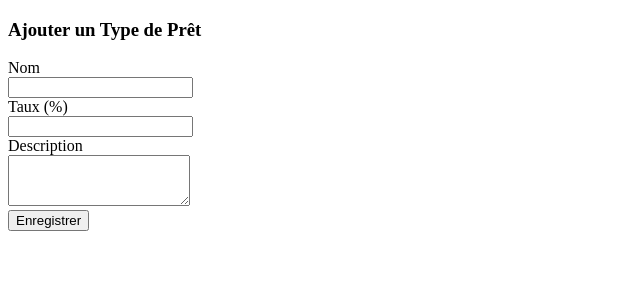
After one commit to diary8/exam_s4, a PHP site: page /git/pages/type_pret/FormTypePret.php in a window 1280 px wide. The commit adds this page. Shown: the top 300 px of the page, without its empty margins (0-640 px from the left). Run offline with PHP 8.4, Linux system fonts and the light colour scheme.

Commit message:
Type Pret

```diff
--- a/index.php
+++ b/index.php
@@ -29,7 +29,7 @@
 
 </html>
 <script>
-  const apiBase = "http://localhost/exam-s4/ws";
+  const apiBase = "http://localhost/git/exam-s4/ws";
 
   const loginForm = document.getElementById("login-form");
 
--- /dev/null
+++ b/pages/type_pret/FormTypePret.php
@@ -0,0 +1,94 @@
+<!DOCTYPE html>
+<html lang="fr">
+<head>
+    <meta charset="UTF-8">
+    <meta name="viewport" content="width=device-width, initial-scale=1.0">
+    <!-- <link rel="stylesheet" href="../../assets/css/styles.min.css"> -->
+    <title>Document</title>
+</head>
+<body>
+    <div class="tab-content">
+            <div class="tab-pane active" id="form-section">
+                <div class="well">
+                    <h3 id="form-title">Ajouter un Type de Prêt</h3>
+
+                    <div id="alert-message" class="alert" style="display: none;"></div>
+
+                    <form id="typePretForm" class="form-horizontal">
+                        <input type="hidden" id="typePretId">
+
+                        <div class="form-group">
+                            <label for="nom" class="col-sm-2 control-label">Nom</label>
+                            <div class="col-sm-10">
+                                <input type="text" class="form-control" id="nom" required>
+                                <span id="nom-error" class="help-block" style="display: none;"></span>
+                            </div>
+                        </div>
+
+                        <div class="form-group">
+                            <label for="taux" class="col-sm-2 control-label">Taux (%)</label>
+                            <div class="col-sm-10">
+                                <input type="number" class="form-control" id="taux" step="0.01" required>
+                                <span id="taux-error" class="help-block" style="display: none;"></span>
+                            </div>
+                        </div>
+
+                        <div class="form-group">
+                            <label for="description" class="col-sm-2 control-label">Description</label>
+                            <div class="col-sm-10">
+                                <textarea class="form-control" id="description" rows="3"></textarea>
+                            </div>
+                        </div>
+
+                        <div class="form-group">
+                            <div class="col-sm-offset-2 col-sm-10">
+                                <button type="submit" id="submit-btn" class="btn btn-primary">
+                                    <span class="glyphicon glyphicon-floppy-disk"></span> Enregistrer
+                                </button>
+                            </div>
+                        </div>
+                    </form>
+                </div>
+            </div>
+</body>
+</html>
+
+<script>
+  const apiBase = "http://localhost/git/exam_s4/ws";
+
+  const loginForm = document.getElementById("typePretForm");
+
+  loginForm.addEventListener("submit", function(event) {
+    event.preventDefault();
+
+    const nom = document.getElementById("nom").value.trim();
+    const taux = document.getElementById("taux").value.trim();
+    const description = document.getElementById("description").value.trim();
+
+
+    fetch(`${apiBase}/types_pret`,
+    {
+        method: "POST",
+        headers: {
+          "Content-Type": "application/json"
+        },
+        body: JSON.stringify({
+        nom: nom,
+        taux: taux,
+        description: description
+        })
+      })
+      .then(response => response.json())
+      .then(data => {
+        if (data.success) {
+          console.log("Type Pret Enregistrer avec Succees");
+          window.location.href = "ListeTypePret.php";
+        } else {
+          console.log("erreur de l'enregistrement",data);
+        }
+      })
+      .catch(error => {
+        console.error("Erreur lors de la requête :", error);
+      });
+  });
+</script>
--- a/sql/script-exam.sql
+++ b/sql/script-exam.sql
@@ -1,4 +1,5 @@
 CREATE DATABASE banque;
+USE banque;
 
 CREATE TABLE type_pret(
    id INT AUTO_INCREMENT,
@@ -97,7 +98,7 @@ CREATE TABLE mouvement_fond(
 
 CREATE TABLE status_client(
     id INT AUTO_INCREMENT,
-    nom VARCAHR(20),
+    nom VARCHAR(20),
     PRIMARY KEY(id)
 );
 
--- a/ws/index.php
+++ b/ws/index.php
@@ -3,5 +3,6 @@ require 'vendor/autoload.php';
 require 'db.php';
 require 'routes/etudiant_routes.php';
 require 'routes/utilisateur_banque_routes.php';
+require 'routes/type_pret_routes.php';
 
 Flight::start();
```
Also changed, not shown: pages/type_pret/ListeTypePret.php (added, +85 -0 lines), ws/db.php (+4 -3 lines), ws/routes/type_pret_routes.php (added, +11 -0 lines), pages/Pret/FormPret.php (added).
